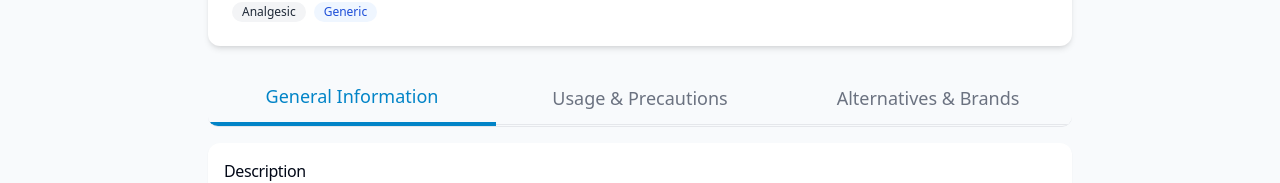
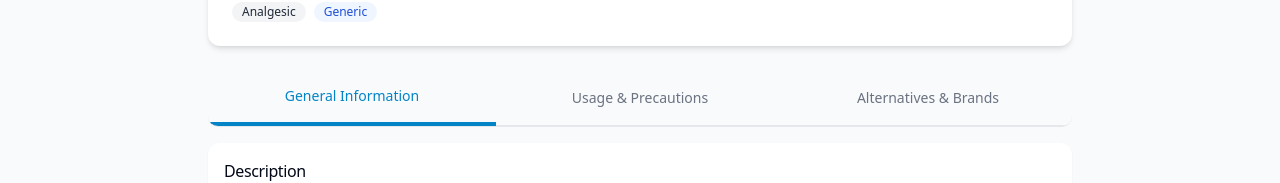
Before and after one commit to Swelo-ui/mypharmalens, a React (Vite) app: page /drug/1 in a window 1280 px wide. Shown: the part 262-445 px from the top of the page. Built offline with nearby package versions, Linux system fonts and the light colour scheme.

Commit message:
Fix drug category tab display
Ensure full category names are displayed in the drug details view on smaller screens by allowing the text to wrap to multiple lines.

```diff
--- a/src/components/BottomNavigation.tsx
+++ b/src/components/BottomNavigation.tsx
@@ -1,5 +1,5 @@
 
-import React from 'react';
+import React, { useState, useEffect } from 'react';
 import { Link, useLocation } from 'react-router-dom';
 import { Home, Search, Scan, History, User } from 'lucide-react';
 import { useMediaQuery } from '@/hooks/use-mobile';
@@ -7,6 +7,30 @@ import { useMediaQuery } from '@/hooks/use-mobile';
 const BottomNavigation = () => {
   const location = useLocation();
   const isMobile = useMediaQuery('(max-width: 768px)');
+  const [isVisible, setIsVisible] = useState(true);
+  const [lastScrollY, setLastScrollY] = useState(0);
+
+  useEffect(() => {
+    const handleScroll = () => {
+      const currentScrollY = window.scrollY;
+
+      if (currentScrollY > lastScrollY) {
+        // Scrolling down
+        setIsVisible(false);
+      } else {
+        // Scrolling up
+        setIsVisible(true);
+      }
+
+      setLastScrollY(currentScrollY);
+    };
+
+    window.addEventListener('scroll', handleScroll, { passive: true });
+
+    return () => {
+      window.removeEventListener('scroll', handleScroll);
+    };
+  }, [lastScrollY]);
 
   const isActive = (path: string) => {
     return location.pathname === path;
@@ -16,7 +40,7 @@ const BottomNavigation = () => {
   if (!isMobile) return null;
 
   return (
-    <nav className="fixed bottom-0 left-0 right-0 bg-white dark:bg-gray-900 shadow-lg rounded-t-3xl z-40">
+    <nav className={`fixed bottom-0 left-0 right-0 bg-white dark:bg-gray-900 shadow-lg rounded-t-3xl z-40 transition-transform duration-300 ${isVisible ? 'translate-y-0' : 'translate-y-full'}`}>
       <div className="flex justify-around items-center h-16 px-4 max-w-md mx-auto">
         <Link to="/" className="flex flex-col items-center space-y-1">
           <Home className={`h-5 w-5 ${isActive('/') ? 'text-[#024f7d]' : 'text-gray-700 dark:text-gray-400'}`} />
--- a/src/components/ui/tabs.tsx
+++ b/src/components/ui/tabs.tsx
@@ -28,7 +28,7 @@ const TabsTrigger = React.forwardRef<
   <TabsPrimitive.Trigger
     ref={ref}
     className={cn(
-      "inline-flex items-center justify-center whitespace-nowrap px-3 py-1.5 text-sm font-medium ring-offset-background transition-all focus-visible:outline-none disabled:pointer-events-none disabled:opacity-50 relative",
+      "inline-flex items-center justify-center whitespace-normal px-2 py-1.5 text-sm font-medium ring-offset-background transition-all focus-visible:outline-none disabled:pointer-events-none disabled:opacity-50 relative text-center",
       "data-[state=active]:text-pharma-600 data-[state=active]:border-b-4 data-[state=active]:border-pharma-600",
       "data-[state=inactive]:text-gray-500 data-[state=inactive]:border-b data-[state=inactive]:border-gray-200 dark:data-[state=inactive]:border-gray-700",
       "hover:text-pharma-600",
--- a/src/pages/DrugPage.tsx
+++ b/src/pages/DrugPage.tsx
@@ -115,14 +115,14 @@ const DrugPage = () => {
 
         <Tabs defaultValue="general" className="w-full">
           <TabsList className="w-full border-b border-gray-200 dark:border-gray-700 p-0 mb-0 flex overflow-x-auto bg-transparent">
-            <TabsTrigger value="general" className="flex-1 text-center text-lg font-medium py-3">
-              General Information
+            <TabsTrigger value="general" className="flex-1 text-center font-medium py-3 px-2 min-h-[3.5rem] flex items-center">
+              <span className="mx-auto leading-tight text-sm">General Information</span>
             </TabsTrigger>
-            <TabsTrigger value="usage" className="flex-1 text-center text-lg font-medium py-3">
-              Usage & Precautions
+            <TabsTrigger value="usage" className="flex-1 text-center font-medium py-3 px-2 min-h-[3.5rem] flex items-center">
+              <span className="mx-auto leading-tight text-sm">Usage & Precautions</span>
             </TabsTrigger>
-            <TabsTrigger value="alternatives" className="flex-1 text-center text-lg font-medium py-3">
-              Alternatives & Brands
+            <TabsTrigger value="alternatives" className="flex-1 text-center font-medium py-3 px-2 min-h-[3.5rem] flex items-center">
+              <span className="mx-auto leading-tight text-sm">Alternatives & Brands</span>
             </TabsTrigger>
           </TabsList>
 
```
